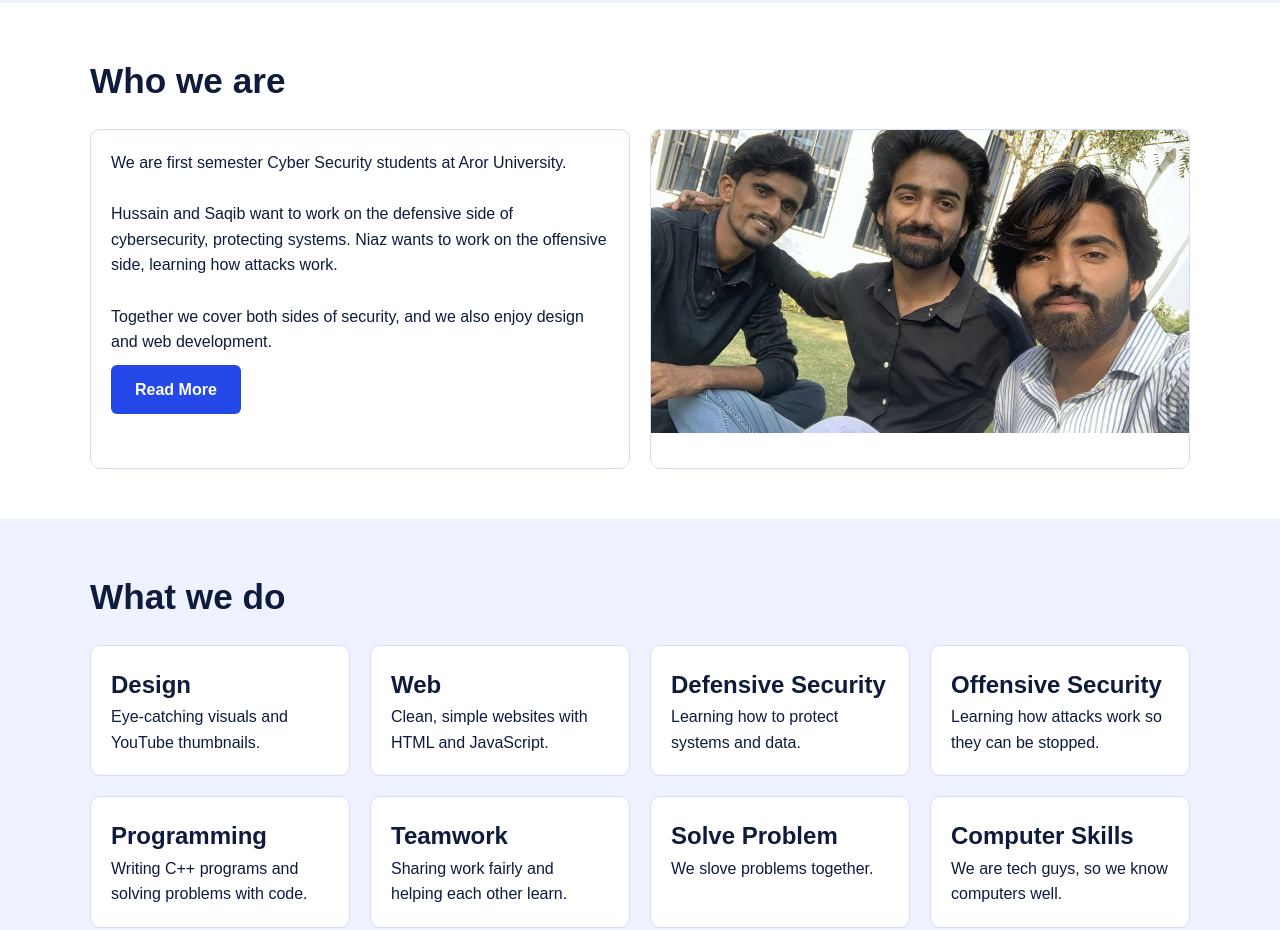
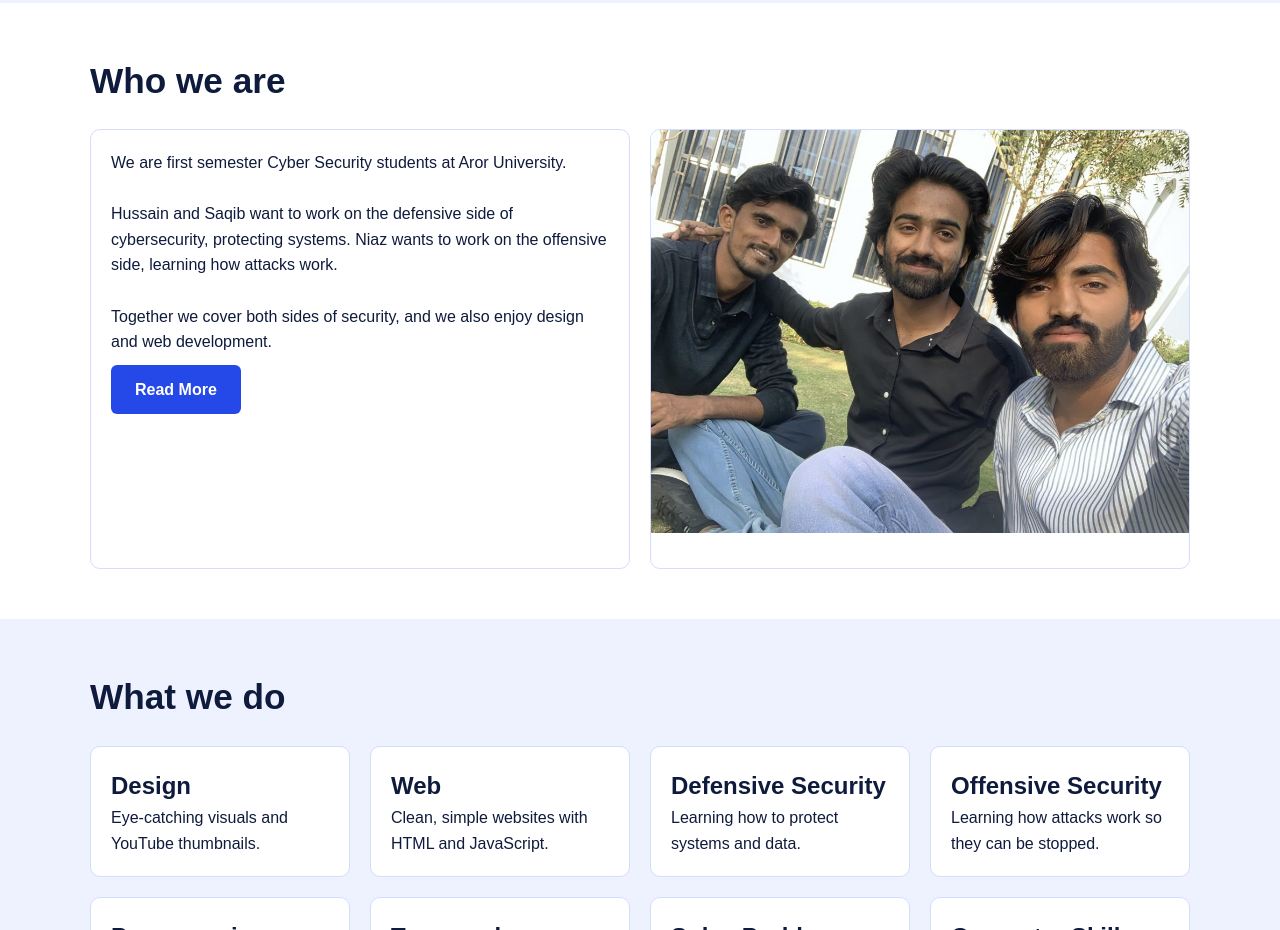
Before and after one commit to mhussainkalwar/hsn-portfolio, a plain HTML site: page index.html in a window 1280 px wide. Shown: the part 1360-2290 px from the top of the page. Drawn offline with Linux system fonts and the light colour scheme.

Commit message:
Update style.css

```diff
--- a/style.css
+++ b/style.css
@@ -51,7 +51,7 @@ img { max-width: 100%; display: block; }
 .box a { margin-right: 12px; }
 
 /* 16:9 project photos. Any photo you add is cropped to 16:9 automatically */
-.box img.wide { aspect-ratio: 16 / 9; object-fit: cover; object-position: center 30%; }
+.box img.wide { aspect-ratio: auto; object-fit: cover; object-position: center 30%; }
 
 /* Small platform icons (WhatsApp, LinkedIn) */
 .box img.icon { display: inline-block; width: 24px; height: 24px; margin: 0 6px 0 0; background: none; vertical-align: middle; }
```
